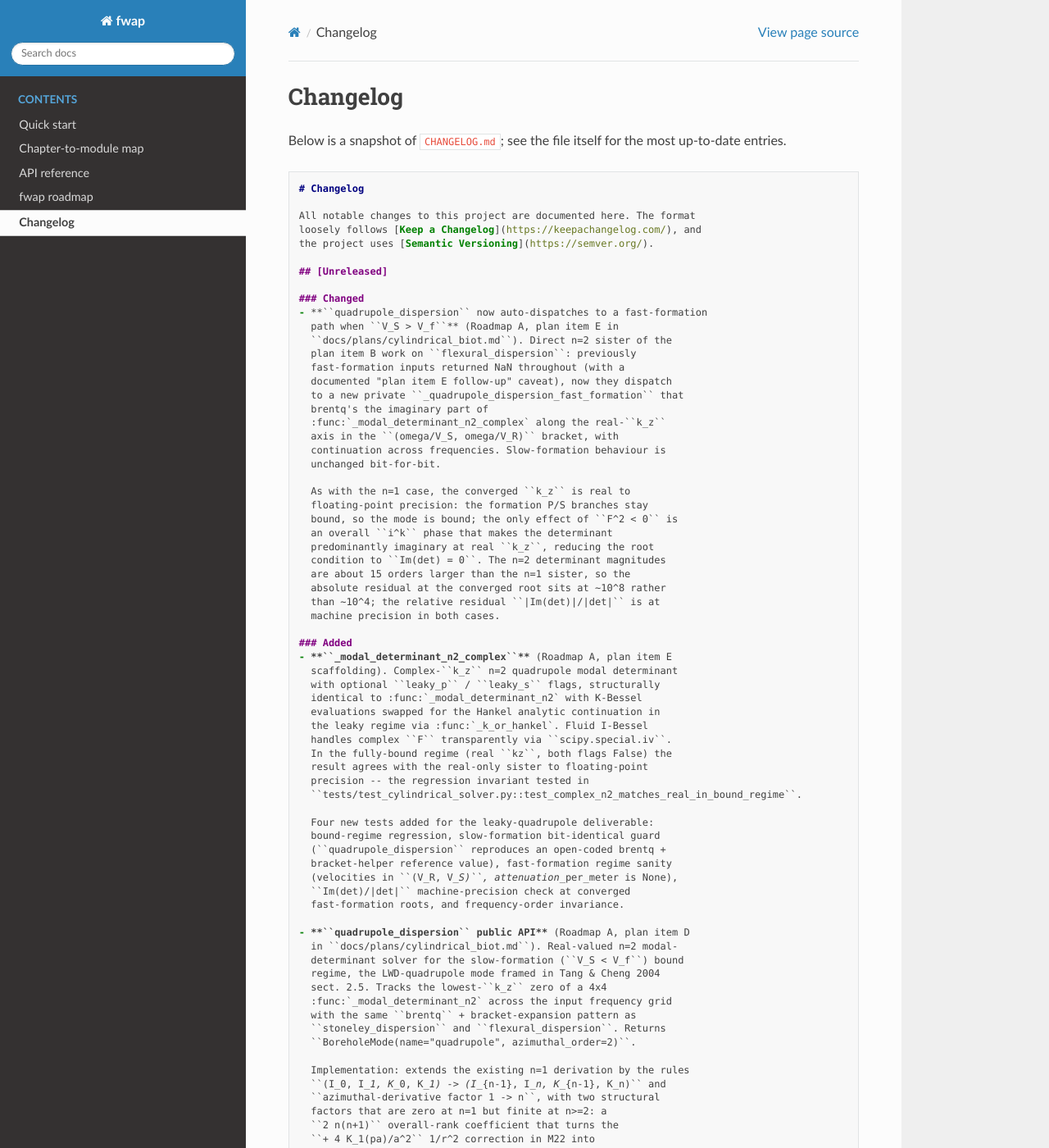
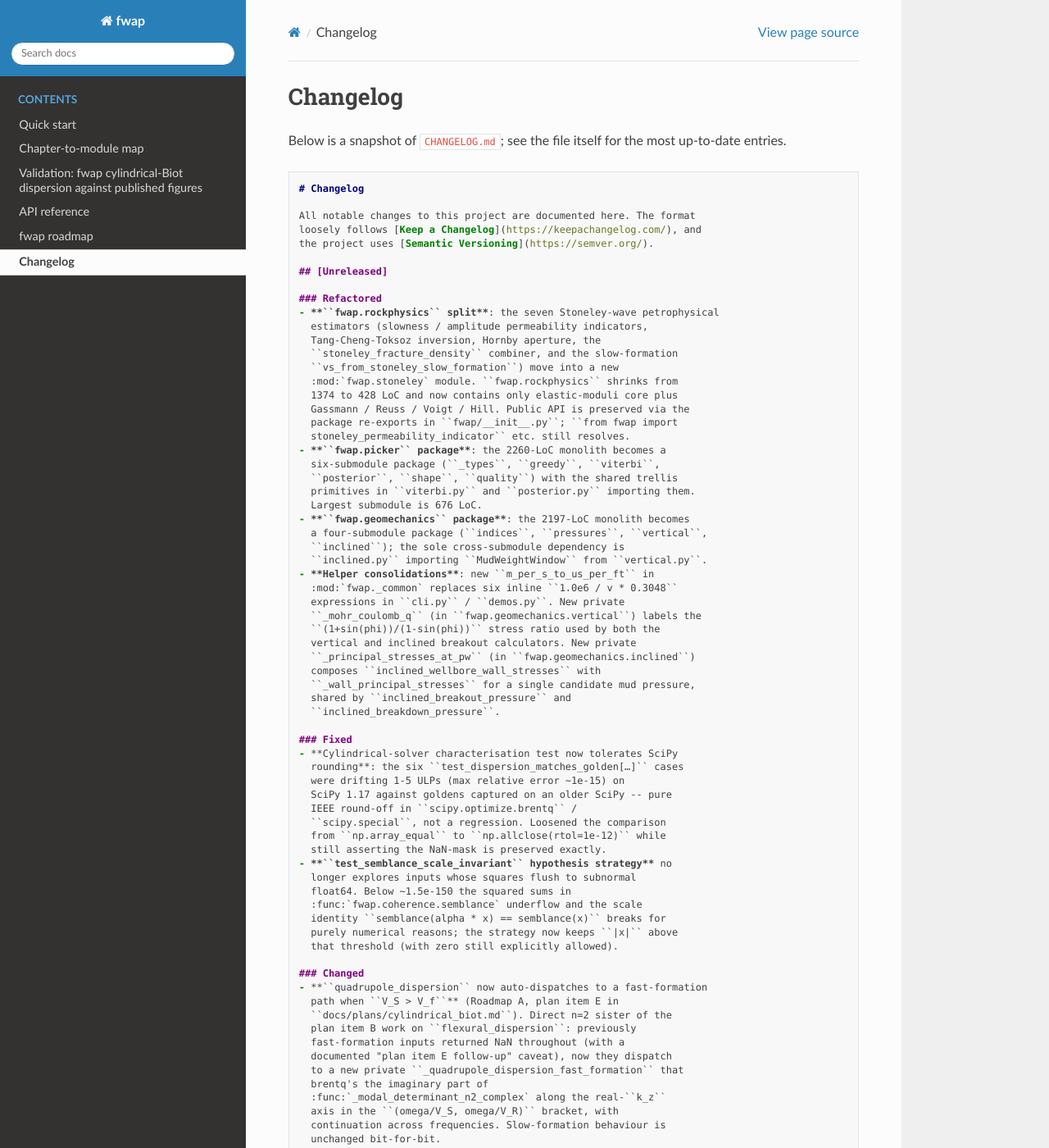
Before and after one commit to ingehap/fwap, a Sphinx documentation site: the page built from docs/changelog.rst, in a window 1280 px wide and 1400 px high. Shown: the whole window at 82% size. Built offline with Sphinx 7.4.7 and the Read the Docs theme 3.1.0, drawn with Linux system fonts in a browser that asks for light colours; pages that are not in the unit, such as notebooks, are missing from menus.

Commit message:
Document the refactor sweep and fix a broken toctree entry
Three doc-only updates following the code-quality / refactor PR
that merged into main:

* CHANGELOG.md: new `### Refactored` and `### Fixed` blocks at the
  top of `[Unreleased]` summarising the Stoneley split, picker /
  geomechanics package splits, helper consolidations, and the two
  test-layer fixes (golden tolerance, hypothesis underflow guard).
* docs/index.rst: the toctree referenced `notebooks/workflow`,
  which never existed -- flagged in IMPROVEMENTS.md. Point it at
  the notebook that does ship today,
  `notebooks/cylindrical_biot_validation`, so the docs build
  finds a valid target.
* docs/roadmap.md: append a `Since 0.4.0 [Unreleased]` sub-section
  covering the maintenance sweep so the roadmap matches the
  CHANGELOG and reviewers can see the module reorganisation in
  context.

```diff
--- a/CHANGELOG.md
+++ b/CHANGELOG.md
@@ -5,6 +5,55 @@ loosely follows [Keep a Changelog](https://keepachangelog.com/), and
 the project uses [Semantic Versioning](https://semver.org/).
 
 ## [Unreleased]
+
+### Refactored
+- **``fwap.rockphysics`` split**: the seven Stoneley-wave petrophysical
+  estimators (slowness / amplitude permeability indicators,
+  Tang-Cheng-Toksoz inversion, Hornby aperture, the
+  ``stoneley_fracture_density`` combiner, and the slow-formation
+  ``vs_from_stoneley_slow_formation``) move into a new
+  :mod:`fwap.stoneley` module. ``fwap.rockphysics`` shrinks from
+  1374 to 428 LoC and now contains only elastic-moduli core plus
+  Gassmann / Reuss / Voigt / Hill. Public API is preserved via the
+  package re-exports in ``fwap/__init__.py``; ``from fwap import
+  stoneley_permeability_indicator`` etc. still resolves.
+- **``fwap.picker`` package**: the 2260-LoC monolith becomes a
+  six-submodule package (``_types``, ``greedy``, ``viterbi``,
+  ``posterior``, ``shape``, ``quality``) with the shared trellis
+  primitives in ``viterbi.py`` and ``posterior.py`` importing them.
+  Largest submodule is 676 LoC.
+- **``fwap.geomechanics`` package**: the 2197-LoC monolith becomes
+  a four-submodule package (``indices``, ``pressures``, ``vertical``,
+  ``inclined``); the sole cross-submodule dependency is
+  ``inclined.py`` importing ``MudWeightWindow`` from ``vertical.py``.
+- **Helper consolidations**: new ``m_per_s_to_us_per_ft`` in
+  :mod:`fwap._common` replaces six inline ``1.0e6 / v * 0.3048``
+  expressions in ``cli.py`` / ``demos.py``. New private
+  ``_mohr_coulomb_q`` (in ``fwap.geomechanics.vertical``) labels the
+  ``(1+sin(phi))/(1-sin(phi))`` stress ratio used by both the
+  vertical and inclined breakout calculators. New private
+  ``_principal_stresses_at_pw`` (in ``fwap.geomechanics.inclined``)
+  composes ``inclined_wellbore_wall_stresses`` with
+  ``_wall_principal_stresses`` for a single candidate mud pressure,
+  shared by ``inclined_breakout_pressure`` and
+  ``inclined_breakdown_pressure``.
+
+### Fixed
+- **Cylindrical-solver characterisation test now tolerates SciPy
+  rounding**: the six ``test_dispersion_matches_golden[…]`` cases
+  were drifting 1-5 ULPs (max relative error ~1e-15) on
+  SciPy 1.17 against goldens captured on an older SciPy -- pure
+  IEEE round-off in ``scipy.optimize.brentq`` /
+  ``scipy.special``, not a regression. Loosened the comparison
+  from ``np.array_equal`` to ``np.allclose(rtol=1e-12)`` while
+  still asserting the NaN-mask is preserved exactly.
+- **``test_semblance_scale_invariant`` hypothesis strategy** no
+  longer explores inputs whose squares flush to subnormal
+  float64. Below ~1.5e-150 the squared sums in
+  :func:`fwap.coherence.semblance` underflow and the scale
+  identity ``semblance(alpha * x) == semblance(x)`` breaks for
+  purely numerical reasons; the strategy now keeps ``|x|`` above
+  that threshold (with zero still explicitly allowed).
 
 ### Changed
 - **``quadrupole_dispersion`` now auto-dispatches to a fast-formation
--- a/docs/index.rst
+++ b/docs/index.rst
@@ -77,7 +77,7 @@ literature:
 
    quickstart
    chapter_map
-   notebooks/workflow
+   notebooks/cylindrical_biot_validation
    api
    roadmap
    changelog
```
Also changed, not shown: docs/roadmap.md (+44 -0 lines).
